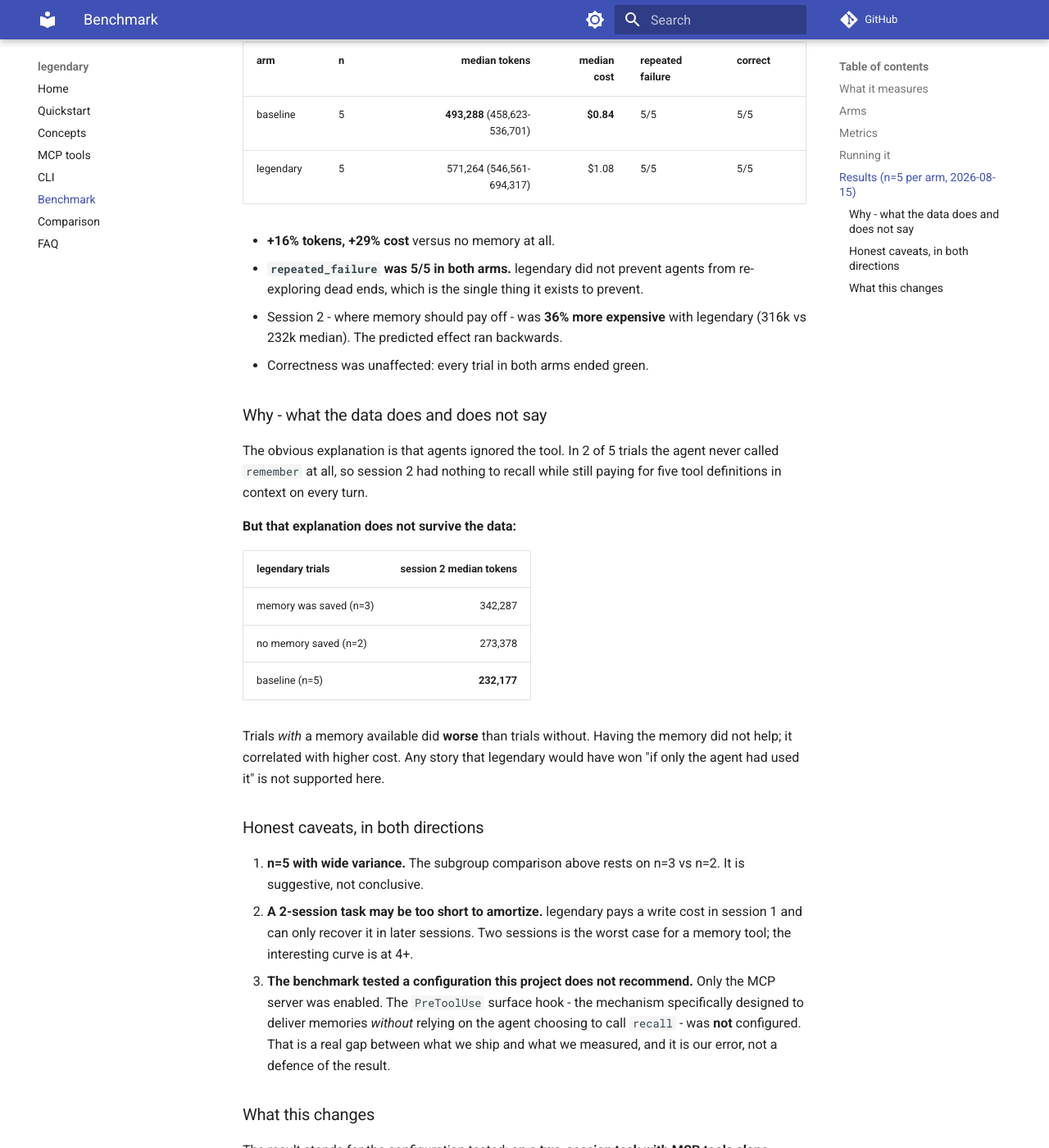
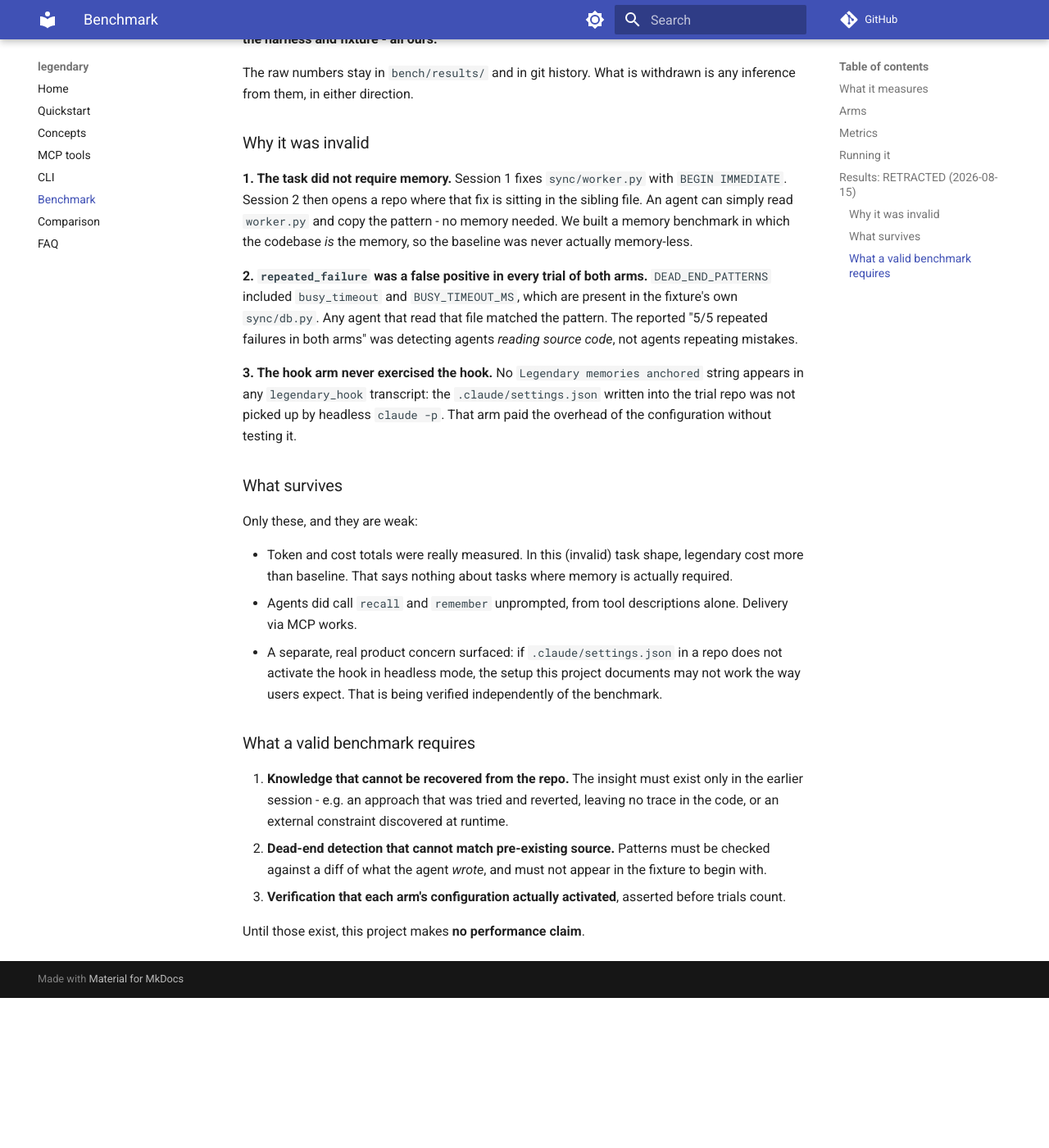
Before and after one commit to ashhadahsan/legendary, an MkDocs documentation site: the page built from docs/benchmark.md, in a window 1280 px wide and 1400 px high, scrolled down 1562 px. Shown: the whole window at 82% size. Built offline with MkDocs 1.6.1 and Material for MkDocs 9.7.7, drawn with Linux system fonts in a browser that asks for light colours; comment, search, counter and statistics services are not loaded; after the commit the page ends 2779 px from its top, so only the background shows below that; some of the changed text lies outside the part shown.

Commit message:
bench: retract the n=5 result - the benchmark measured nothing
Three defects, all ours:
1. Session 2 could read session 1's fix in the sibling file, so the task never
   required memory - the codebase was the memory.
2. repeated_failure matched busy_timeout/BUSY_TIMEOUT_MS, which are in the
   fixture's own db.py, so it detected agents reading code, not repeating
   mistakes. The 5/5-in-both-arms figure was a false positive throughout.
3. The hook arm never fired the hook: .claude/settings.json in the trial repo
   was not picked up by headless claude -p.

Raw data stays published; the inferences are withdrawn. No performance claim
until a valid benchmark exists.

```diff
--- a/docs/benchmark.md
+++ b/docs/benchmark.md
@@ -51,65 +51,57 @@ uv run python bench/report.py
 This costs real API credits (40 agent sessions at the default settings) and is
 deliberately excluded from CI.
 
-## Results (n=5 per arm, 2026-08-15)
+## Results: RETRACTED (2026-08-15)
 
-**legendary lost.** Published in full, as pre-registered.
+**The n=5 run published earlier is withdrawn. It measured nothing, because of
+three defects in the harness and fixture - all ours.**
 
-| arm | n | median tokens | median cost | repeated failure | correct |
-|---|---|---:|---:|---|---|
-| baseline | 5 | **493,288** (458,623-536,701) | **$0.84** | 5/5 | 5/5 |
-| legendary | 5 | 571,264 (546,561-694,317) | $1.08 | 5/5 | 5/5 |
+The raw numbers stay in `bench/results/` and in git history. What is withdrawn
+is any inference from them, in either direction.
 
-- **+16% tokens, +29% cost** versus no memory at all.
-- **`repeated_failure` was 5/5 in both arms.** legendary did not prevent
-  agents from re-exploring dead ends, which is the single thing it exists to
-  prevent.
-- Session 2 - where memory should pay off - was **36% more expensive** with
-  legendary (316k vs 232k median). The predicted effect ran backwards.
-- Correctness was unaffected: every trial in both arms ended green.
+### Why it was invalid
 
-### Why - what the data does and does not say
+**1. The task did not require memory.** Session 1 fixes `sync/worker.py` with
+`BEGIN IMMEDIATE`. Session 2 then opens a repo where that fix is sitting in the
+sibling file. An agent can simply read `worker.py` and copy the pattern - no
+memory needed. We built a memory benchmark in which the codebase *is* the
+memory, so the baseline was never actually memory-less.
 
-The obvious explanation is that agents ignored the tool. In 2 of 5 trials the
-agent never called `remember` at all, so session 2 had nothing to recall while
-still paying for five tool definitions in context on every turn.
+**2. `repeated_failure` was a false positive in every trial of both arms.**
+`DEAD_END_PATTERNS` included `busy_timeout` and `BUSY_TIMEOUT_MS`, which are
+present in the fixture's own `sync/db.py`. Any agent that read that file
+matched the pattern. The reported "5/5 repeated failures in both arms" was
+detecting agents *reading source code*, not agents repeating mistakes.
 
-**But that explanation does not survive the data:**
+**3. The hook arm never exercised the hook.** No `Legendary memories anchored`
+string appears in any `legendary_hook` transcript: the `.claude/settings.json`
+written into the trial repo was not picked up by headless `claude -p`. That arm
+paid the overhead of the configuration without testing it.
 
-| legendary trials | session 2 median tokens |
-|---|---:|
-| memory was saved (n=3) | 342,287 |
-| no memory saved (n=2) | 273,378 |
-| baseline (n=5) | **232,177** |
+### What survives
 
-Trials *with* a memory available did **worse** than trials without. Having the
-memory did not help; it correlated with higher cost. Any story that legendary
-would have won "if only the agent had used it" is not supported here.
+Only these, and they are weak:
 
-### Honest caveats, in both directions
+- Token and cost totals were really measured. In this (invalid) task shape,
+  legendary cost more than baseline. That says nothing about tasks where memory
+  is actually required.
+- Agents did call `recall` and `remember` unprompted, from tool descriptions
+  alone. Delivery via MCP works.
+- A separate, real product concern surfaced: if `.claude/settings.json` in a
+  repo does not activate the hook in headless mode, the setup this project
+  documents may not work the way users expect. That is being verified
+  independently of the benchmark.
 
-1. **n=5 with wide variance.** The subgroup comparison above rests on n=3 vs
-   n=2. It is suggestive, not conclusive.
-2. **A 2-session task may be too short to amortize.** legendary pays a write
-   cost in session 1 and can only recover it in later sessions. Two sessions is
-   the worst case for a memory tool; the interesting curve is at 4+.
-3. **The benchmark tested a configuration this project does not recommend.**
-   Only the MCP server was enabled. The `PreToolUse` surface hook - the
-   mechanism specifically designed to deliver memories *without* relying on the
-   agent choosing to call `recall` - was **not** configured. That is a real gap
-   between what we ship and what we measured, and it is our error, not a
-   defence of the result.
+### What a valid benchmark requires
 
-### What this changes
+1. **Knowledge that cannot be recovered from the repo.** The insight must exist
+   only in the earlier session - e.g. an approach that was tried and reverted,
+   leaving no trace in the code, or an external constraint discovered at
+   runtime.
+2. **Dead-end detection that cannot match pre-existing source.** Patterns must
+   be checked against a diff of what the agent *wrote*, and must not appear in
+   the fixture to begin with.
+3. **Verification that each arm's configuration actually activated**, asserted
+   before trials count.
 
-The result stands for the configuration tested: **on a two-session task with
-MCP tools alone, legendary costs more and prevents nothing.** Until a run with
-the hook enabled says otherwise, no token or cost claim belongs in this
-project's marketing.
-
-The next run should (a) enable the `PreToolUse` hook, (b) extend to 4+ sessions
-so the write cost has a chance to amortise, and (c) persist session transcripts
-so we can see whether `recall` was ever called in session 2 - the current
-harness discards them, which is why that question is still open.
-
-Raw per-trial JSON for all ten runs is in `bench/results/`.
+Until those exist, this project makes **no performance claim**.
```
Also changed, not shown: README.md (+8 -10 lines), 6 other files.
